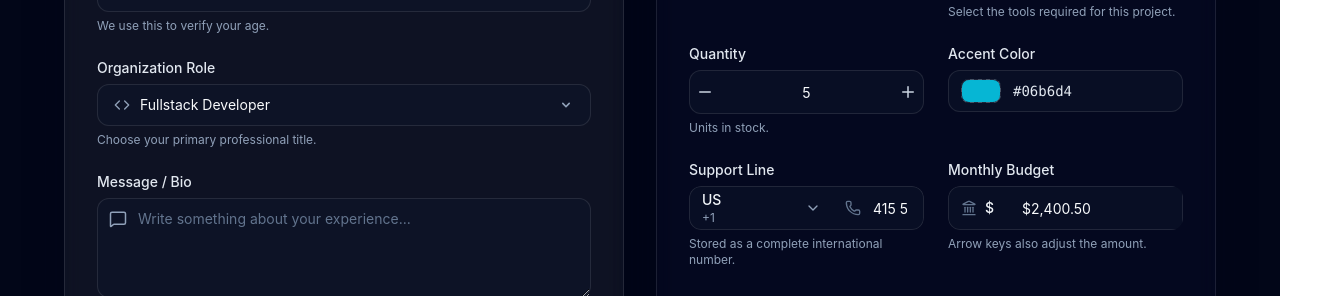
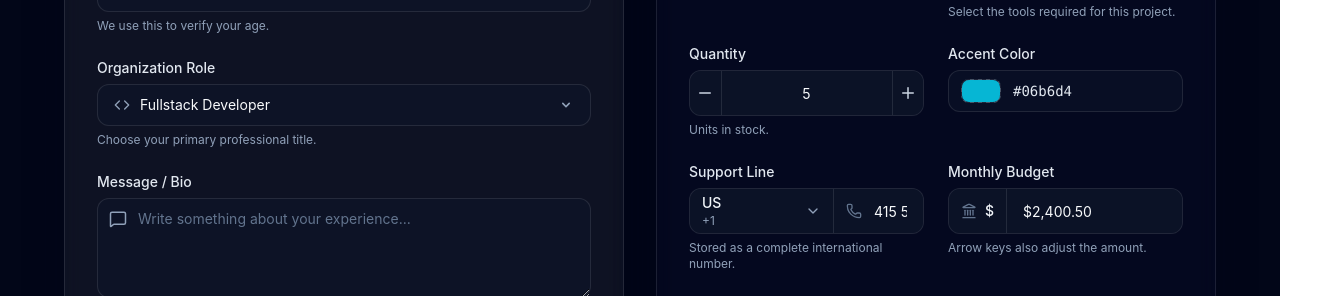
Before and after one commit to caeher/react-form-tokns, a React (Vite) app: page / in a window 1280 px wide. Shown: the part 600-896 px from the top of the page, 1336 px wide, since content can reach past the window. Built offline with nearby package versions, Linux system fonts and the light colour scheme.

Commit message:
fix: group border effect

```diff
--- a/src/components/forms/CurrencyField.tsx
+++ b/src/components/forms/CurrencyField.tsx
@@ -199,10 +199,18 @@ export const CurrencyField = forwardRef<HTMLInputElement, CurrencyFieldProps>(({
   };
 
   const currencyContent = (
-    <div className={`flex flex-col gap-1.5 ${inline ? 'flex-1' : ''}`}>
-      <div className="flex overflow-hidden rounded-xl">
+    <div className={`flex min-w-0 flex-col gap-1.5 ${inline ? 'flex-1' : ''}`}>
+      <div
+        className={`flex overflow-hidden rounded-xl border bg-slate-900/50 transition-all focus-within:ring-2 focus-within:ring-offset-2 focus-within:ring-offset-slate-950 ${
+          disabled
+            ? 'border-white/5'
+            : error
+              ? 'border-red-500/50 focus-within:border-red-500 focus-within:ring-red-500/50'
+              : 'border-white/10 hover:border-white/20 focus-within:border-cyan-400 focus-within:ring-cyan-500/50'
+        }`}
+      >
         <div
-          className={`flex h-11 items-center gap-2 rounded-l-xl border border-r-0 bg-slate-900/50 px-3 text-sm ${
+          className={`flex h-11 items-center gap-2 border-r bg-slate-900/50 px-3 text-sm ${
             disabled
               ? 'border-white/5 text-slate-600'
               : error
@@ -250,12 +258,8 @@ export const CurrencyField = forwardRef<HTMLInputElement, CurrencyFieldProps>(({
               adjustValue(-1);
             }
           }}
-          className={`h-11 w-full border border-l-0 bg-slate-900/50 px-4 text-sm text-slate-50 placeholder:text-slate-500 focus:outline-none focus:ring-2 focus:ring-offset-2 focus:ring-offset-slate-950 ${
-            disabled
-              ? 'cursor-not-allowed border-white/5'
-              : error
-                ? 'border-red-500/50 focus:border-red-500 focus:ring-red-500/50'
-                : 'border-white/10 focus:border-cyan-400 focus:ring-cyan-500/50 hover:border-white/20'
+          className={`h-11 w-full min-w-0 bg-slate-900/50 px-4 text-sm text-slate-50 placeholder:text-slate-500 focus:outline-none ${
+            disabled ? 'cursor-not-allowed' : ''
           }`}
           aria-invalid={!!error}
           aria-describedby={error ? `${inputId}-error` : hint ? `${inputId}-hint` : undefined}
--- a/src/components/forms/NumberField.tsx
+++ b/src/components/forms/NumberField.tsx
@@ -88,18 +88,28 @@ export const NumberField = forwardRef<HTMLInputElement, NumberFieldProps>(({
   }, []);
 
   const inputContent = (
-    <div className={`flex flex-col gap-1.5 ${inline ? 'flex-1' : ''}`}>
-      <div className="flex">
+    <div className={`flex min-w-0 flex-col gap-1.5 ${inline ? 'flex-1' : ''}`}>
+      <div
+        className={`flex overflow-hidden rounded-xl border bg-slate-900/50 transition-all focus-within:ring-2 focus-within:ring-offset-2 focus-within:ring-offset-slate-950 ${
+          disabled
+            ? 'border-white/5'
+            : error
+              ? 'border-red-500/50 focus-within:border-red-500 focus-within:ring-red-500/50'
+              : 'border-white/10 hover:border-white/20 focus-within:border-cyan-400 focus-within:ring-cyan-500/50'
+        }`}
+      >
         <button
           type="button"
           disabled={disabled || (min !== undefined && currentValue <= min)}
           onPointerDown={() => startTimer(-1)}
           onPointerUp={stopTimer}
           onPointerLeave={stopTimer}
-          className={`flex items-center justify-center w-11 h-11 rounded-l-xl border border-r-0 transition-colors ${
+          className={`flex h-11 w-11 items-center justify-center border-r transition-colors ${
             disabled
-              ? 'border-white/5 text-slate-600 bg-slate-900/30 cursor-not-allowed'
-              : 'border-white/10 bg-slate-900/50 text-slate-300 hover:bg-white/5 active:bg-white/10'
+              ? 'cursor-not-allowed border-white/5 bg-slate-900/30 text-slate-600'
+              : error
+                ? 'border-red-500/50 bg-slate-900/50 text-slate-300 hover:bg-white/5 active:bg-white/10'
+                : 'border-white/10 bg-slate-900/50 text-slate-300 hover:bg-white/5 active:bg-white/10'
           }`}
         >
           <Minus size={18} />
@@ -113,11 +123,8 @@ export const NumberField = forwardRef<HTMLInputElement, NumberFieldProps>(({
           value={currentValue}
           disabled={disabled}
           readOnly
-          className={`w-full h-11 text-center bg-slate-900/50 border-y px-2 text-sm text-slate-50 transition-all focus:outline-none ${
-            disabled ? 'border-white/5 cursor-not-allowed' :
-            error
-              ? 'border-red-500/50 focus:border-red-500'
-              : 'border-white/10 focus:border-cyan-400'
+          className={`h-11 w-full min-w-0 bg-slate-900/50 px-2 text-center text-sm text-slate-50 transition-all focus:outline-none ${
+            disabled ? 'cursor-not-allowed' : ''
           }`}
           aria-invalid={!!error}
           aria-describedby={error ? `${inputId}-error` : hint ? `${inputId}-hint` : undefined}
@@ -129,10 +136,12 @@ export const NumberField = forwardRef<HTMLInputElement, NumberFieldProps>(({
           onPointerDown={() => startTimer(1)}
           onPointerUp={stopTimer}
           onPointerLeave={stopTimer}
-          className={`flex items-center justify-center w-11 h-11 rounded-r-xl border border-l-0 transition-colors ${
+          className={`flex h-11 w-11 items-center justify-center border-l transition-colors ${
             disabled
-              ? 'border-white/5 text-slate-600 bg-slate-900/30 cursor-not-allowed'
-              : 'border-white/10 bg-slate-900/50 text-slate-300 hover:bg-white/5 active:bg-white/10'
+              ? 'cursor-not-allowed border-white/5 bg-slate-900/30 text-slate-600'
+              : error
+                ? 'border-red-500/50 bg-slate-900/50 text-slate-300 hover:bg-white/5 active:bg-white/10'
+                : 'border-white/10 bg-slate-900/50 text-slate-300 hover:bg-white/5 active:bg-white/10'
           }`}
         >
           <Plus size={18} />
--- a/src/components/forms/PhoneField.tsx
+++ b/src/components/forms/PhoneField.tsx
@@ -227,21 +227,29 @@ export const PhoneField = forwardRef<HTMLInputElement, PhoneFieldProps>(({
   };
 
   const phoneContent = (
-    <div className={`flex flex-col gap-1.5 ${inline ? 'flex-1' : ''}`}>
-      <div className="flex overflow-hidden rounded-xl">
+    <div className={`flex min-w-0 flex-col gap-1.5 ${inline ? 'flex-1' : ''}`}>
+      <div
+        className={`flex overflow-hidden rounded-xl border bg-slate-900/50 transition-all focus-within:ring-2 focus-within:ring-offset-2 focus-within:ring-offset-slate-950 ${
+          disabled
+            ? 'border-white/5'
+            : error
+              ? 'border-red-500/50 focus-within:border-red-500 focus-within:ring-red-500/50'
+              : 'border-white/10 hover:border-white/20 focus-within:border-cyan-400 focus-within:ring-cyan-500/50'
+        }`}
+      >
         <div className="w-36 shrink-0" onMouseDown={(event) => event.stopPropagation()}>
           <Popover
             matchTriggerWidth
             disabled={disabled}
             trigger={
               <div
-                className={`flex h-11 items-center justify-between border border-r-0 bg-slate-900/50 px-3 text-sm ${
+                className={`flex h-11 items-center justify-between border-r bg-slate-900/50 px-3 text-sm ${
                   disabled
                     ? 'cursor-not-allowed border-white/5 text-slate-600'
                     : error
                       ? 'border-red-500/50 text-slate-100'
                       : 'border-white/10 text-slate-100'
-                } rounded-l-xl`}
+                }`}
               >
                 <div className="min-w-0">
                   <p className="truncate font-medium">{selectedCountry.code}</p>
@@ -300,7 +308,7 @@ export const PhoneField = forwardRef<HTMLInputElement, PhoneFieldProps>(({
           />
         </div>
 
-        <div className="relative flex-1">
+        <div className="relative min-w-0 flex-1">
           <span className="pointer-events-none absolute left-3 top-1/2 -translate-y-1/2 text-slate-500">
             <Phone size={16} />
           </span>
@@ -317,12 +325,8 @@ export const PhoneField = forwardRef<HTMLInputElement, PhoneFieldProps>(({
               const nextDigits = event.target.value.replace(/\D/g, '');
               emitChange(nextDigits, selectedCountry);
             }}
-            className={`h-11 w-full rounded-r-xl border border-l-0 bg-slate-900/50 pl-10 pr-4 text-sm text-slate-50 placeholder:text-slate-500 focus:outline-none focus:ring-2 focus:ring-offset-2 focus:ring-offset-slate-950 ${
-              disabled
-                ? 'cursor-not-allowed border-white/5'
-                : error
-                  ? 'border-red-500/50 focus:border-red-500 focus:ring-red-500/50'
-                  : 'border-white/10 focus:border-cyan-400 focus:ring-cyan-500/50 hover:border-white/20'
+            className={`h-11 w-full min-w-0 bg-slate-900/50 pl-10 pr-4 text-sm text-slate-50 placeholder:text-slate-500 focus:outline-none ${
+              disabled ? 'cursor-not-allowed' : ''
             }`}
             aria-invalid={!!error}
             aria-describedby={error ? `${inputId}-error` : hint ? `${inputId}-hint` : undefined}
--- a/src/components/shared/form/FieldLabel.tsx
+++ b/src/components/shared/form/FieldLabel.tsx
@@ -34,7 +34,7 @@ export function FieldLabel({
       {...componentProps}
       className={`text-sm font-medium ${
         disabled ? 'text-slate-500' : 'text-slate-200'
-      } ${inline ? inlineClassName : ''} ${inline ? 'w-full min-w-0' : ''} ${className}`}
+      } ${inline ? inlineClassName : ''} ${inline ? 'w-full min-w-0 sm:w-auto' : ''} ${className}`}
     >
       {children}
     </Component>
```
